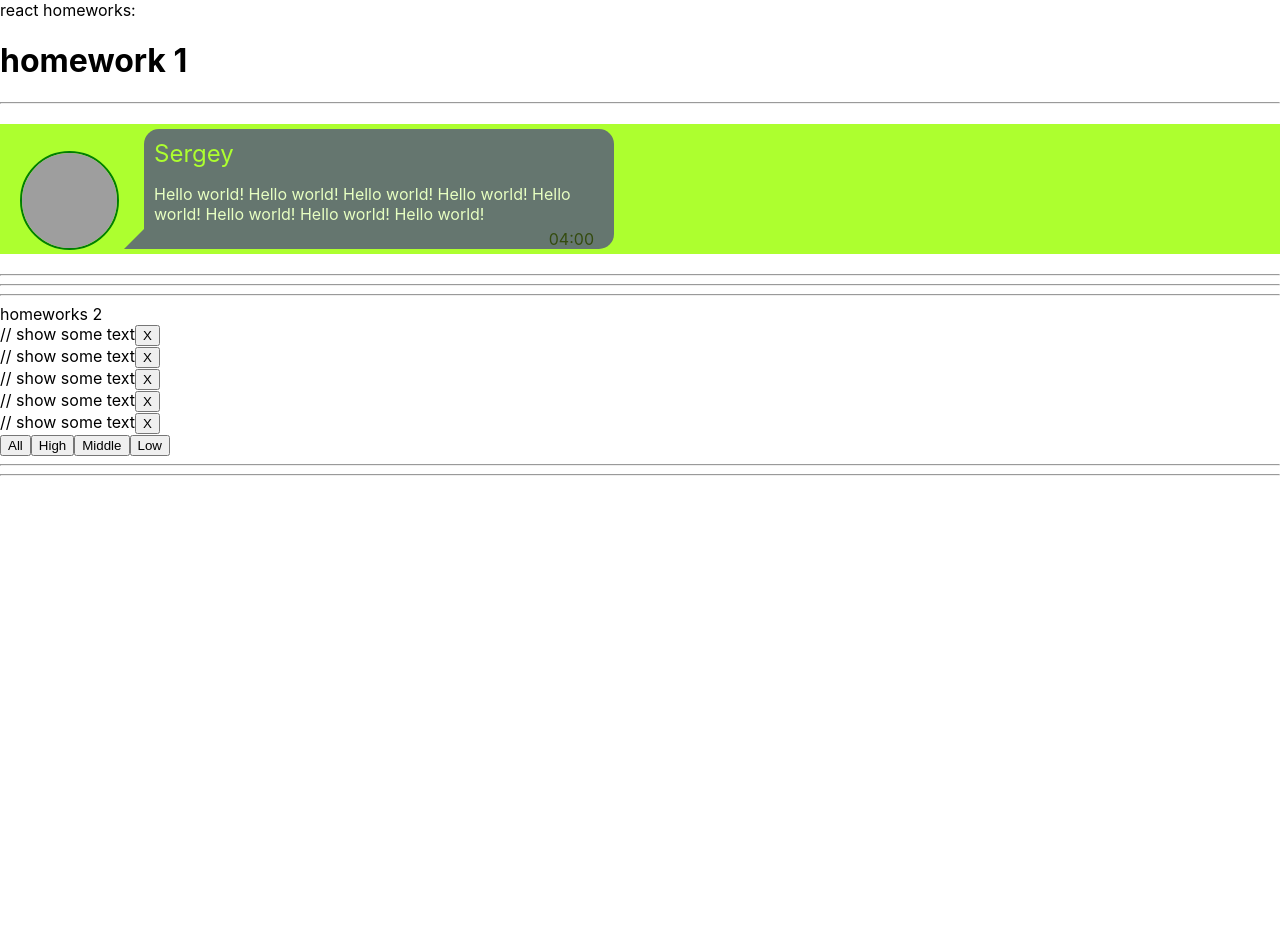
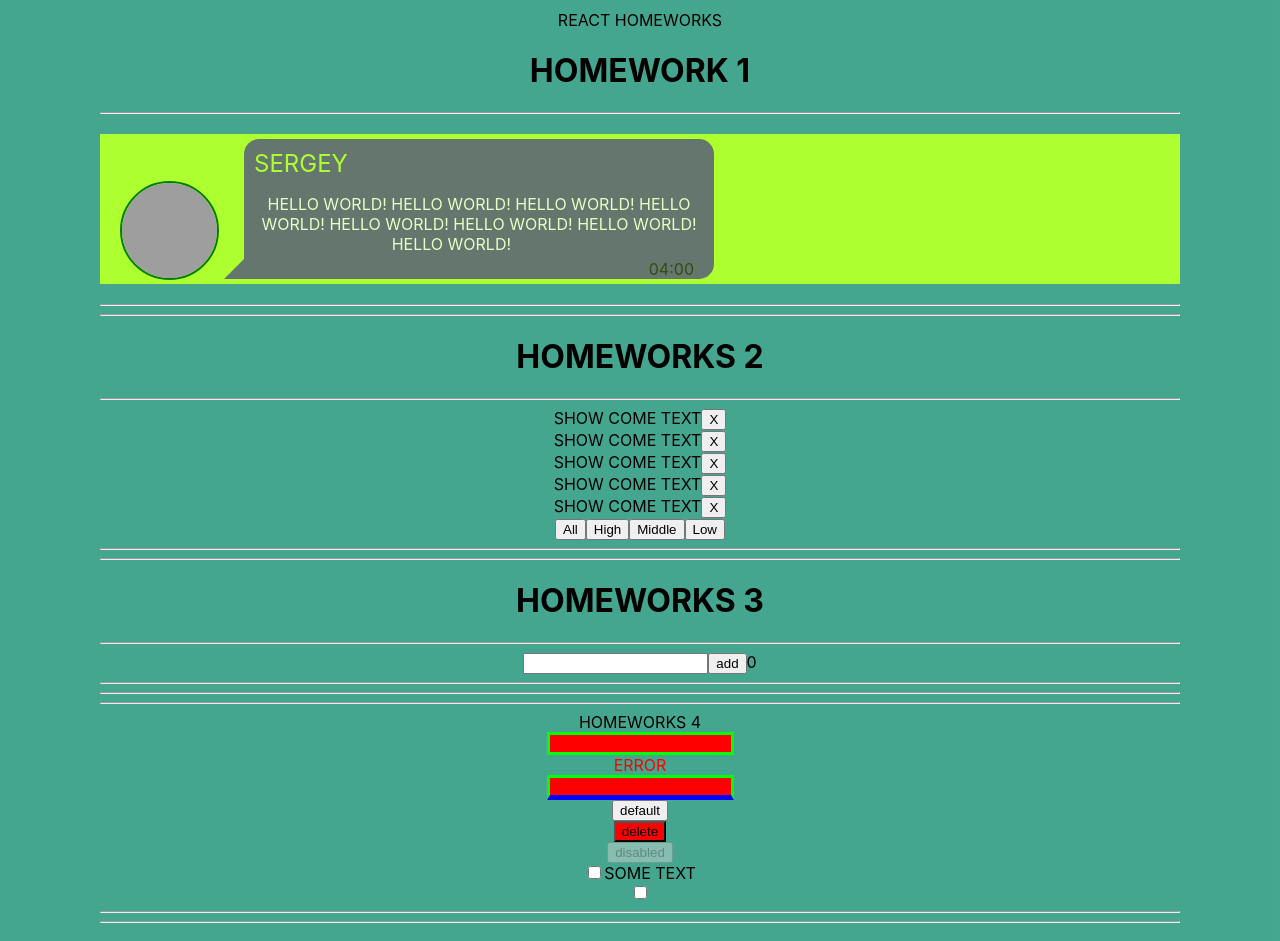
Before and after one commit to Rumata-SL/homeworks-ignat, a React (Create React App) app: page / in a window 1280 px wide. Before the commit the page ends 800 px from the top, so only its background shows below. Built offline with nearby package versions, Linux system fonts and the light colour scheme; grey boxes are pictures that could not be loaded.

Commit message:
fixed bugs

```diff
--- a/package.json
+++ b/package.json
@@ -11,10 +11,12 @@
     "@types/node": "^16.7.13",
     "@types/react": "^17.0.20",
     "@types/react-dom": "^17.0.9",
+    "@types/uuid": "^8.3.4",
     "react": "^17.0.2",
     "react-dom": "^17.0.2",
     "react-scripts": "5.0.0",
     "typescript": "^4.4.2",
+    "uuid": "^8.3.2",
     "web-vitals": "^2.1.0"
   },
   "scripts": {
--- a/src/p1-main/m1-ui/u1-app/App.module.css
+++ b/src/p1-main/m1-ui/u1-app/App.module.css
@@ -1,3 +1,6 @@
 .App {
-
+    text-align: center;
+    padding: 10px 100px;
+    background-color: rgba(7, 137, 107, 0.75);
+    text-transform: uppercase;
 }
--- a/src/p1-main/m1-ui/u1-app/App.tsx
+++ b/src/p1-main/m1-ui/u1-app/App.tsx
@@ -2,15 +2,17 @@ import React from 'react'
 import s from './App.module.css'
 import HW1 from '../../../p2-homeworks/h1/HW1'
 import HW2 from "../../../p2-homeworks/h2/HW2";
+import HW3 from "../../../p2-homeworks/h3/HW3";
+import HW4 from "../../../p2-homeworks/h4/HW4";
 
 function App() {
     return (
         <div className={s.App}>
-            <div>react homeworks:</div>
+            <div>react homeworks</div>
             <HW1/>
             <HW2/>
-            {/*<HW3/>*/}
-            {/*<HW4/>*/}
+            <HW3/>
+            <HW4/>
             {/*<HW5/>*/}
 
         </div>
--- a/src/p2-homeworks/h1/Message.module.css
+++ b/src/p2-homeworks/h1/Message.module.css
@@ -40,6 +40,7 @@
     margin: 0;
     font-size: 1.5em;
     color: greenyellow;
+    text-align: left;
 }
 .time {
     float: right;
--- a/src/p2-homeworks/h2/Affair.tsx
+++ b/src/p2-homeworks/h2/Affair.tsx
@@ -12,8 +12,7 @@ function Affair(props: AffairPropsType) {
 
     return (
         <div>
-            // show some text
-
+            <span>show come text</span>
             <button onClick={deleteCallback}>X</button>
         </div>
     )
--- a/src/p2-homeworks/h2/HW2.tsx
+++ b/src/p2-homeworks/h2/HW2.tsx
@@ -37,8 +37,8 @@ function HW2() {
 
     return (
         <div>
+            <h1>homeworks 2</h1>
             <hr/>
-            homeworks 2
 
             {/*should work (должно работать)*/}
             <Affairs
--- a/src/p2-homeworks/h3/Greeting.tsx
+++ b/src/p2-homeworks/h3/Greeting.tsx
@@ -1,23 +1,23 @@
-import React from 'react'
+import React, {ChangeEvent} from "react"
 import s from './Greeting.module.css'
 
 type GreetingPropsType = {
-    name: any // need to fix any
-    setNameCallback: any // need to fix any
-    addUser: any // need to fix any
-    error: any // need to fix any
-    totalUsers: any // need to fix any
+    name: string // need to fix any
+    setNameCallback: (e: ChangeEvent<HTMLInputElement>)=>void // need to fix any
+    addUser: ()=>void // need to fix any
+    error: string // need to fix any
+    totalUsers: number // need to fix any
 }
 
 // презентационная компонента (для верстальщика)
 const Greeting: React.FC<GreetingPropsType> = (
     {name, setNameCallback, addUser, error, totalUsers} // деструктуризация пропсов
 ) => {
-    const inputClass = s.error // need to fix with (?:)
+    const inputClass = error ? s.error : ""// need to fix with (?:)
 
     return (
         <div>
-            <input value={name} onChange={setNameCallback} className={inputClass}/>
+            <input value={name} onChange={setNameCallback} className={inputClass} onKeyPress={(e)=>{if(e.key === "Enter") addUser()}}/>
             <span>{error}</span>
             <button onClick={addUser}>add</button>
             <span>{totalUsers}</span>
--- a/src/p2-homeworks/h3/GreetingContainer.tsx
+++ b/src/p2-homeworks/h3/GreetingContainer.tsx
@@ -1,9 +1,10 @@
-import React, {useState} from 'react'
+import React, {ChangeEvent, useState} from "react"
 import Greeting from './Greeting'
+import {UserType} from "./HW3";
 
 type GreetingContainerPropsType = {
-    users: any // need to fix any
-    addUserCallback: any // need to fix any
+    users: Array<UserType> // need to fix any
+    addUserCallback: (id: string)=>void// need to fix any
 }
 
 // более простой и понятный для новичков
@@ -12,17 +13,27 @@ type GreetingContainerPropsType = {
 // более современный и удобный для про :)
 // уровень локальной логики
 const GreetingContainer: React.FC<GreetingContainerPropsType> = ({users, addUserCallback}) => { // деструктуризация пропсов
-    const [name, setName] = useState<any>('') // need to fix any
-    const [error, setError] = useState<any>('') // need to fix any
+    const [name, setName] = useState<string>('') // need to fix any
+    const [error, setError] = useState<string>('') // need to fix any
 
-    const setNameCallback = (e: any) => { // need to fix any
-        setName('') // need to fix
+    const setNameCallback = (e: ChangeEvent<HTMLInputElement>) => { // need to fix any
+        setName(e.currentTarget.value) // need to fix
     }
     const addUser = () => {
-        alert(`Hello  !`) // need to fix
+        if(name){
+        alert(`Hello ${name} !`)
+        setError('')
+        addUserCallback(name)
+        setName("")
+        }else {
+            setError('Ведите имя')
+            // alert("Введите имя")
+        }
+
+        // need to fix
     }
 
-    const totalUsers = 0 // need to fix
+    const totalUsers = users.length // need to fix
 
     return (
         <Greeting
--- a/src/p2-homeworks/h3/HW3.tsx
+++ b/src/p2-homeworks/h3/HW3.tsx
@@ -1,24 +1,28 @@
 import React, {useState} from 'react'
 import GreetingContainer from './GreetingContainer'
+import {v1} from "uuid";
+
+
 
 // types
 export type UserType = {
-    _id: any // need to fix any
-    name: any // need to fix any
+    _id: string // need to fix any
+    name: string // need to fix any
 }
 
 // уровень работы с глобальными данными
 function HW3() {
-    const [users, setUsers] = useState<any>([]) // need to fix any
+    const [users, setUsers] = useState<Array<UserType>>([]) // need to fix any
 
-    const addUserCallback = (name: any) => { // need to fix any
-        setUsers([]) // need to fix
+    const addUserCallback = (name: string) => { // need to fix any
+        setUsers([...users, {_id: v1(), name}])
     }
 
     return (
         <div>
+            <h1>homeworks 3</h1>
             <hr/>
-            homeworks 3
+
 
             {/*should work (должно работать)*/}
             <GreetingContainer users={users} addUserCallback={addUserCallback}/>
```
Also changed, not shown: 1 other file (tests, documents, lock files or other folders).
